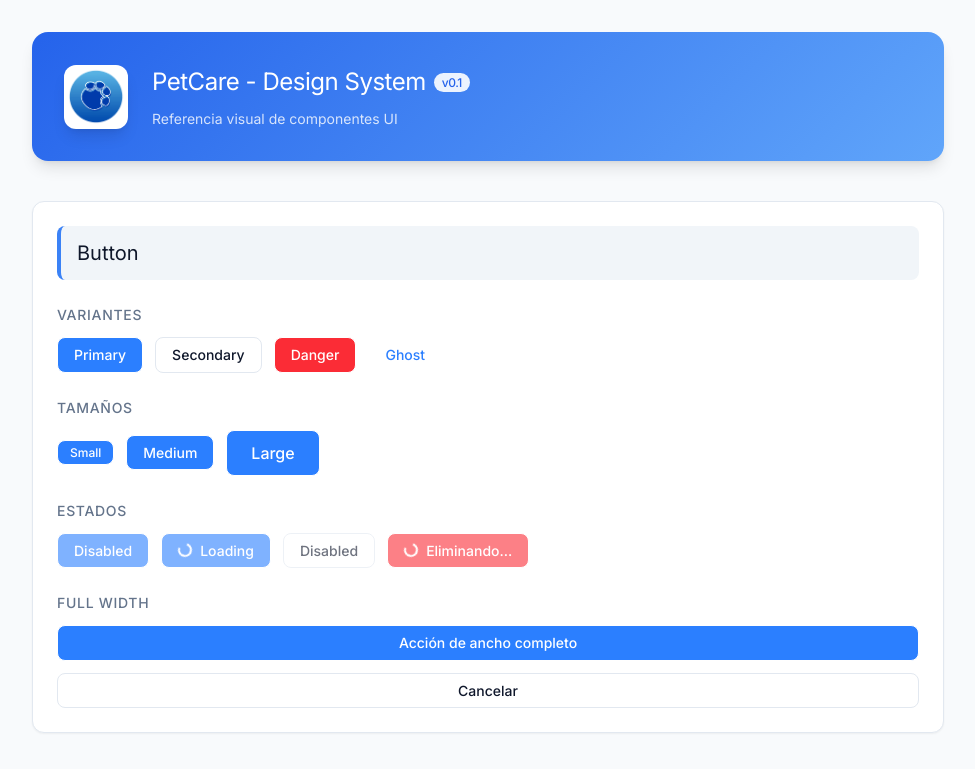
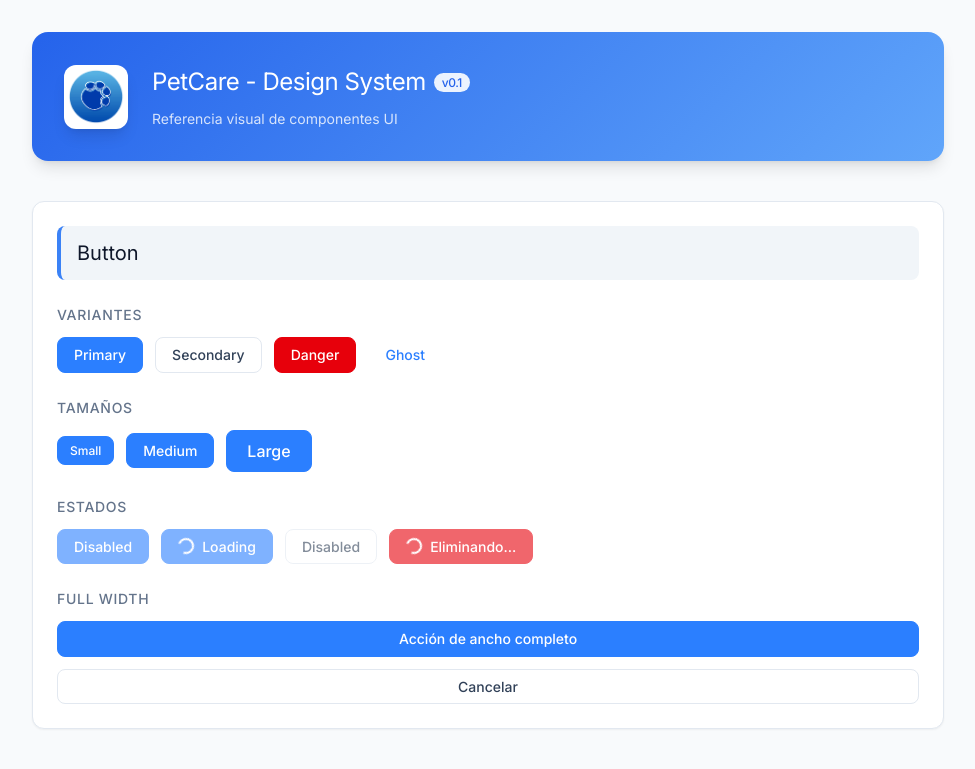
Before and after one commit to JuanM1005/petcare-frontend-demo, a React (Vite) app: page / in a window 1280 px wide. Shown: the top 769 px of the page, without its empty margins (152-1127 px from the left). Built offline with nearby package versions, Linux system fonts and the light colour scheme.

Commit message:
refactor(ui): migrar componente Button a Tailwind.

```diff
--- a/src/components/ui/Button/Button.styles.ts
+++ b/src/components/ui/Button/Button.styles.ts
@@ -2,18 +2,21 @@ export const buttonBase =
   'inline-flex items-center justify-center gap-2 rounded-lg border font-medium leading-tight transition-colors disabled:pointer-events-none disabled:cursor-not-allowed disabled:opacity-60';
 
 export const buttonVariants = {
-  primary: 'bg-blue-500 text-white hover:bg-blue-600 active:bg-blue-700',
+  primary:
+    'border-blue-500 bg-blue-500 text-white hover:border-blue-600 hover:bg-blue-700',
   secondary:
-    'border-slate-200 bg-transparent text-slate-900 hover:border-slate-300 hover:bg-slate-100',
-  danger: 'bg-red-500 text-white hover:bg-red-700 active:bg-red-800',
-  ghost: 'border-transparent bg-transparent text-blue-500 hover:bg-blue-50',
+    'border-slate-200 bg-white text-slate-700 hover:bg-slate-50',
+  danger:
+    'border-red-600 bg-red-600 text-white hover:border-red-700 hover:bg-red-700',
+  ghost:
+    'border-transparent bg-transparent text-blue-500 hover:bg-slate-100',
 };
 
 export const buttonSizes = {
-  sm: 'px-3 py-1 text-xs',
+  sm: 'px-3 py-1.5 text-xs',
   md: 'px-4 py-2 text-sm',
-  lg: 'px-6 py-3 text-base',
+  lg: 'px-5 py-2.5 text-base',
 };
 
 export const spinnerStyles =
-  'h-[1em] w-[1em] animate-spin rounded-full border-2 border-current border-r-transparent';
+  'h-4 w-4 animate-spin rounded-full border-2 border-current border-t-transparent';
```
